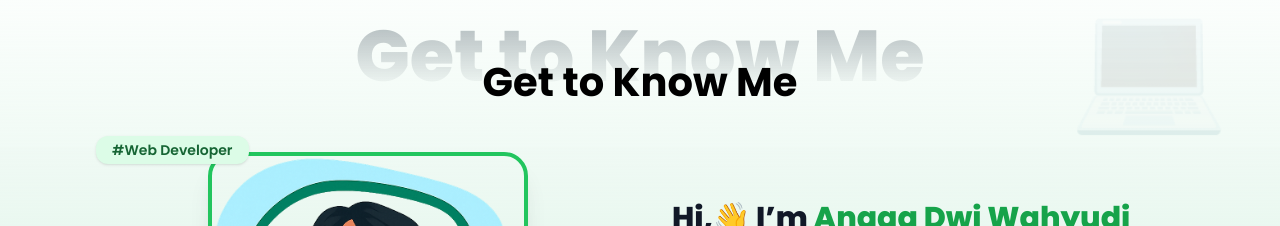
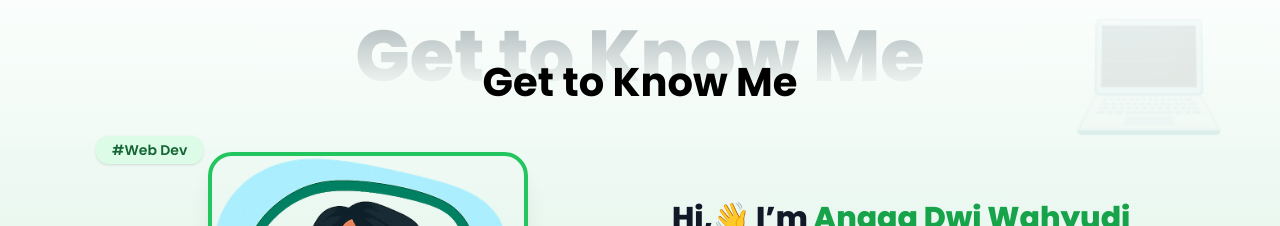
Before and after one commit to anggawhy1/my, a Next.js app: page / in a window 1280 px wide. Shown: the part 860-1086 px from the top of the page. Built offline with nearby package versions, Linux system fonts and the light colour scheme.

Commit message:
update folating#

```diff
--- a/sections/About.jsx
+++ b/sections/About.jsx
@@ -58,7 +58,7 @@ function About() {
 
           {/* Floating Tag - Mobile Responsive */}
           <div className="block md:absolute md:top-[-1rem] md:left-[-2rem] bg-green-100 text-green-800 text-sm font-semibold px-4 py-1 rounded-xl shadow">
-            #Web Developer
+            #Web Dev
           </div>
 
           {/* Mini Tags */}
```
